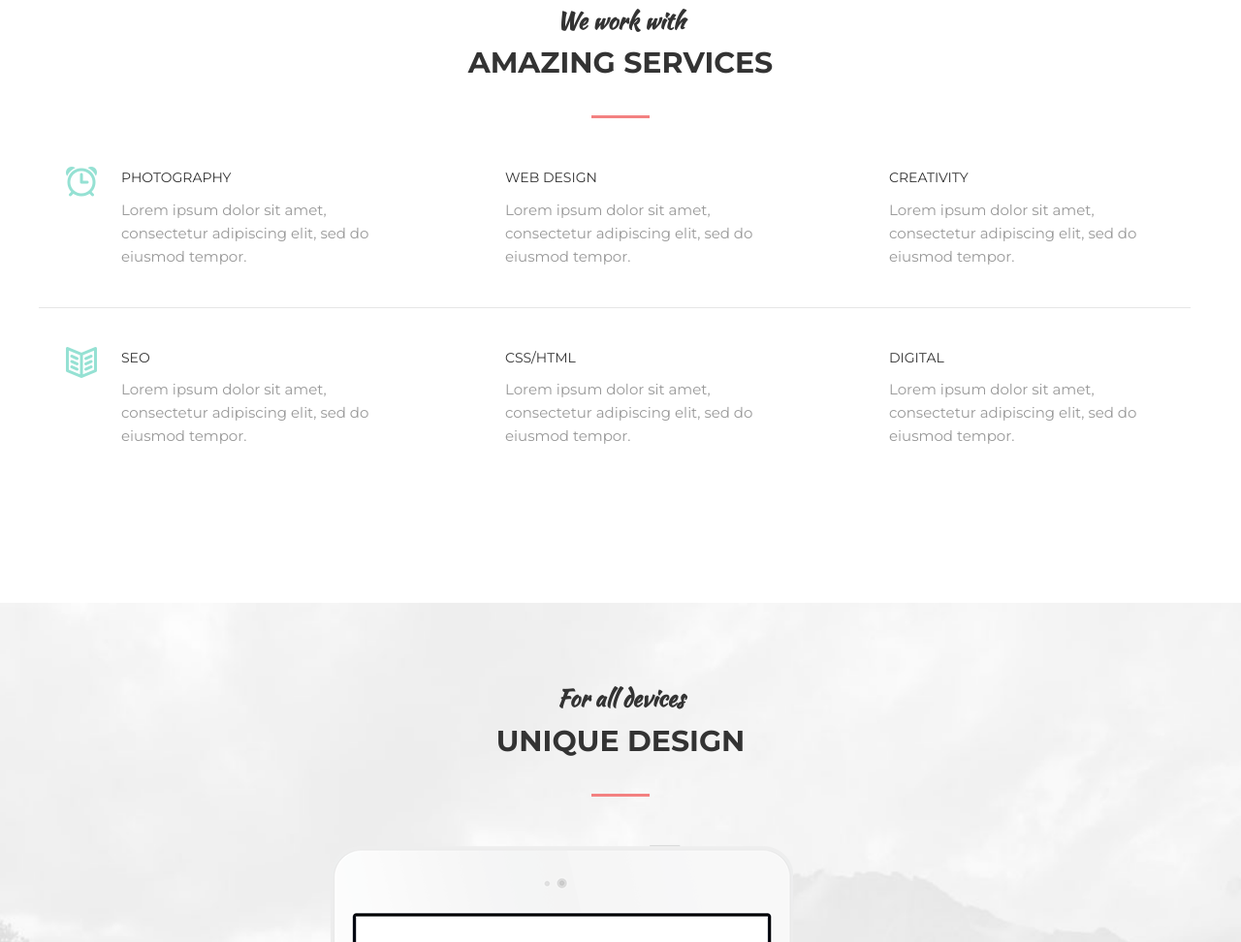
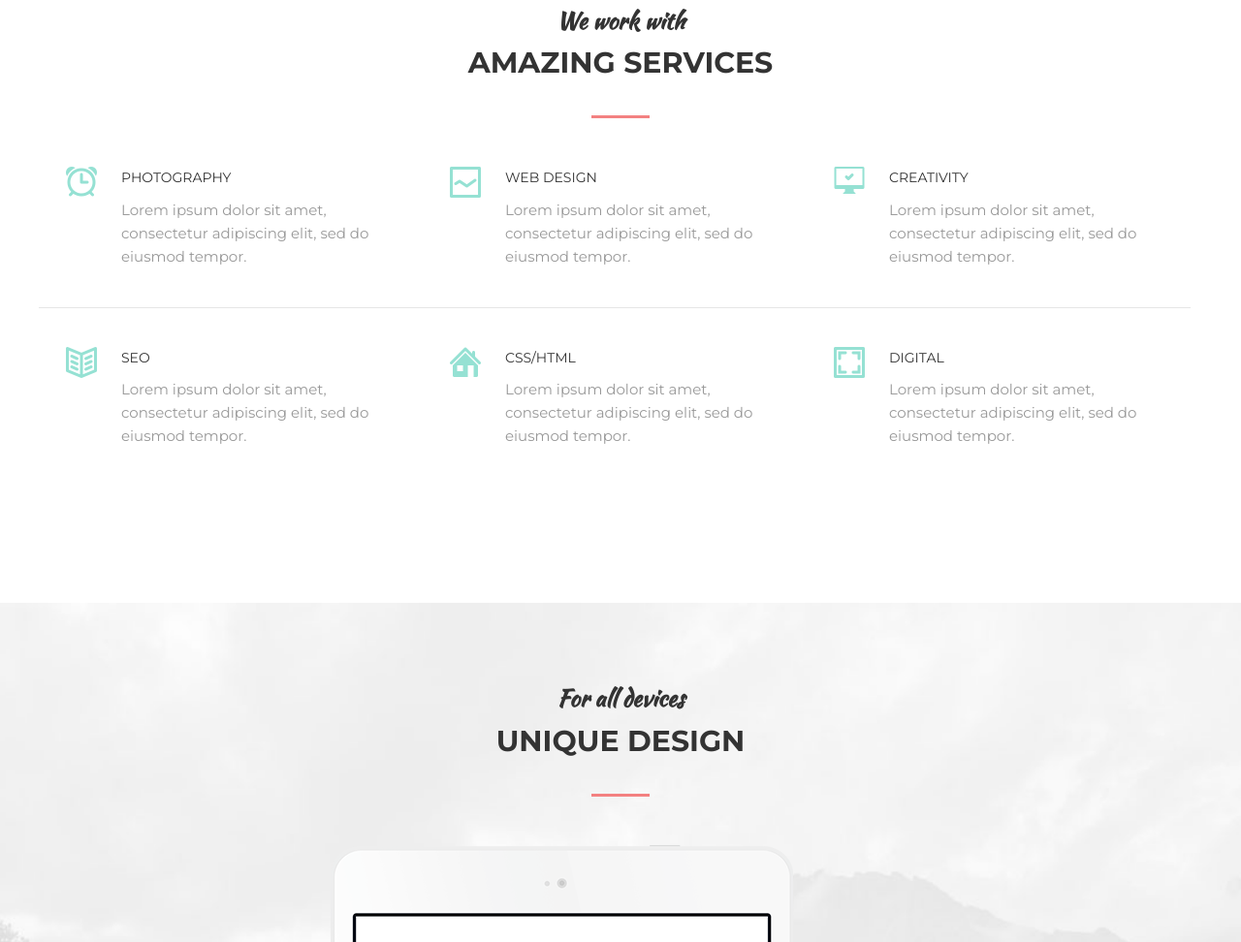
Before and after one commit to nopasaranua/sitestudy, a plain HTML site: page index.html in a window 1280 px wide. Shown: the part 1826-2798 px from the top of the page at 97% size. Drawn offline with nearby package versions, Linux system fonts and the light colour scheme; the site is published under a folder, as on GitHub Pages, so addresses that start at the root find nothing.

Commit message:
services /image

```diff
--- a/index.html
+++ b/index.html
@@ -158,13 +158,13 @@
            </div>
 
            <div class="services__item services__item--border">
-               <img class="services__icon" src="/image/services/webdesign.png" alt="">
+               <img class="services__icon" src="image/services/webdesign.png" alt="">
                <div class="services__title">Web design</div>
                <div class="services__text">Lorem ipsum dolor sit amet, consectetur adipiscing elit, sed do eiusmod tempor.</div>
            </div>
 
            <div class="services__item services__item--border">
-               <img class="services__icon" src="/image/services/creativity.png" alt="">
+               <img class="services__icon" src="image/services/creativity.png" alt="">
                <div class="services__title">Creativity</div>
                <div class="services__text">Lorem ipsum dolor sit amet, consectetur adipiscing elit, sed do eiusmod tempor.</div>
            </div>
@@ -176,12 +176,12 @@
            </div>
 
            <div class="services__item">
-               <img class="services__icon" src="/image/services/css-html.png" alt="">
+               <img class="services__icon" src="image/services/css-html.png" alt="">
                <div class="services__title">Css/Html</div>
                <div class="services__text">Lorem ipsum dolor sit amet, consectetur adipiscing elit, sed do eiusmod tempor.</div>
            </div>
            <div class="services__item">
-               <img class="services__icon" src="/image/services/digital.png" alt="">
+               <img class="services__icon" src="image/services/digital.png" alt="">
                <div class="services__title">Digital</div>
                <div class="services__text">Lorem ipsum dolor sit amet, consectetur adipiscing elit, sed do eiusmod tempor.</div>
            </div>
```
